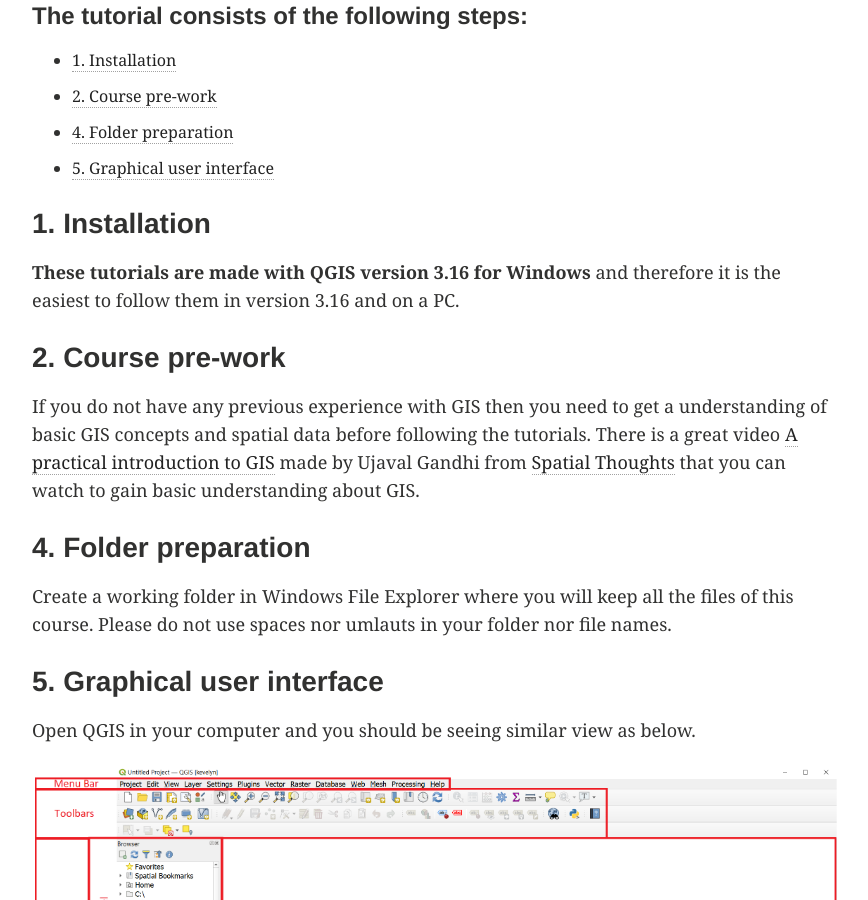
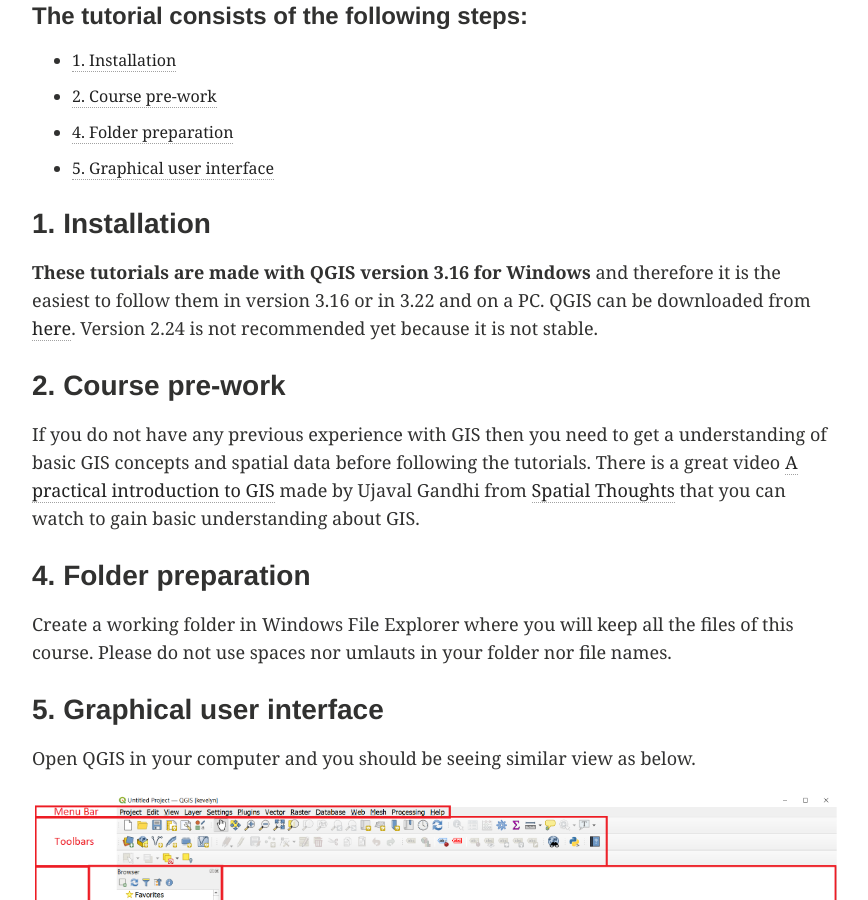
Before and after one commit to kevelyn1/QGIS-Intro, a Jekyll site: the page built from _posts/qgis/2021-08-12-intro.md, in a window 1280 px wide and 900 px high, scrolled down 924 px. Shown: the whole window, without its empty margins (64-932 px from the left). Built offline with Jekyll 4.4.1, drawn with Linux system fonts in a browser that asks for light colours; emoji names are drawn with the system emoji font; some of the changed text lies outside the part shown.

Commit message:
update the intro text

```diff
--- a/_posts/qgis/2021-08-12-intro.md
+++ b/_posts/qgis/2021-08-12-intro.md
@@ -28,7 +28,7 @@
 - [5. Graphical user interface](#5-graphical-user-interface)
 
 ### 1. Installation
-**These tutorials are made with QGIS version 3.16 for Windows** and therefore it is the easiest to follow them in version 3.16 and on a PC.
+**These tutorials are made with QGIS version 3.16 for Windows** and therefore it is the easiest to follow them in version 3.16 or in 3.22 and on a PC. QGIS can be downloaded from [here](https://qgis.org/en/site/forusers/download.html). Version 2.24 is not recommended yet because it is not stable.
 
 ### 2. Course pre-work
 If you do not have any previous experience with GIS then you need to get a understanding of basic GIS concepts and spatial data before following the tutorials. There is a great video [A practical introduction to GIS](https://www.youtube.com/watch?v=yfLjnK569XY) made by Ujaval Gandhi from [Spatial Thoughts](https://spatialthoughts.com/) that you can watch to gain basic understanding about GIS.
```
Also changed, not shown: other parts of _posts/qgis/2021-08-12-intro.md (+1 -1 lines).
